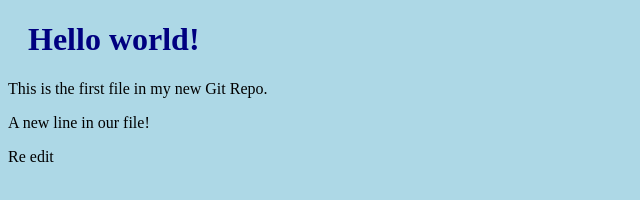
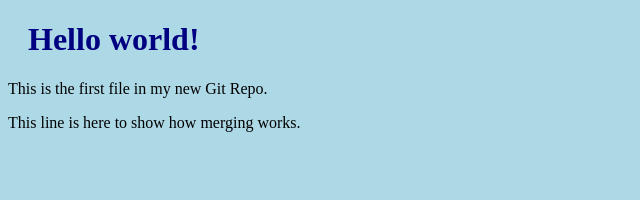
Before and after one commit to trandinhthang/test, a plain HTML site: page index.html in a window 1280 px wide. Shown: the whole page, without its empty margins (0-640 px from the left). Drawn offline with Linux system fonts and the light colour scheme.

Commit message:
updated index.html with emergency fix

```diff
--- a/index.html
+++ b/index.html
@@ -8,10 +8,7 @@
 
 <h1>Hello world!</h1>
 <p>This is the first file in my new Git Repo.</p>
-
-<p>A new line in our file!</p>
-
-<p>Re edit</p>
+<p>This line is here to show how merging works.</p>
 
 </body>
 </html>
```
